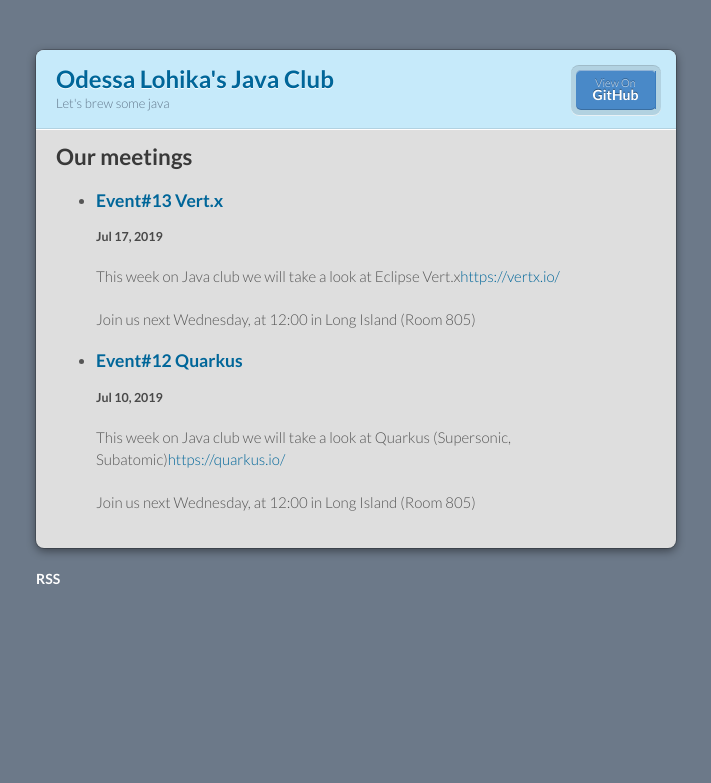
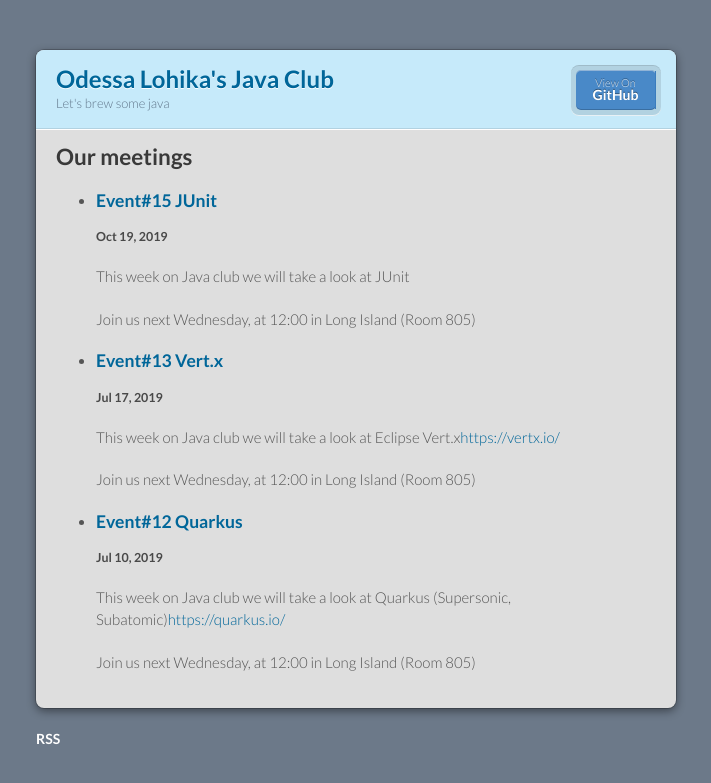
Before and after one commit to odessajavaclub/odessajavaclub.github.io, a Jekyll site: the page built from index.md, in a window 1280 px wide. Shown: the top 783 px of the page, without its empty margins (284-995 px from the left). Built offline with Jekyll 4.4.1, drawn with Linux system fonts in a browser that asks for light colours.

Commit message:
B C C Added a post example and some explanation to README

```diff
--- /dev/null
+++ b/_posts/2019-10-19-event-14-junit.md
@@ -0,0 +1,18 @@
+---
+layout: post
+title:  "Event#15 JUnit"
+image: /assets/images/post.png
+date:   2019-10-19 12:00:00 +0200
+---
+
+This week on Java club we will take a look at JUnit
+
+Join us next Wednesday, at 12:00 in Long Island (Room 805)
+
+<!--more-->
+
+#### Additional items
+
+*   This is an unordered list following a header.
+*   This is an unordered list following a header.
+*   This is an unordered list following a header.
```
Also changed, not shown: _posts/2019-07-17-event-13-vertx.md (+1 -0 lines), README.md.
